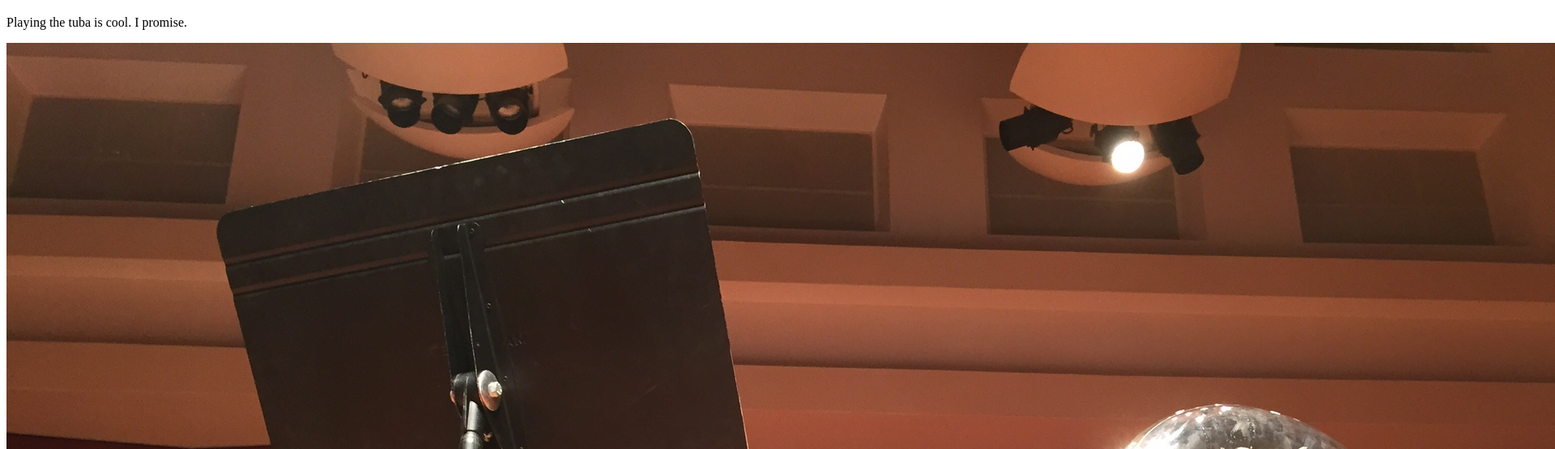
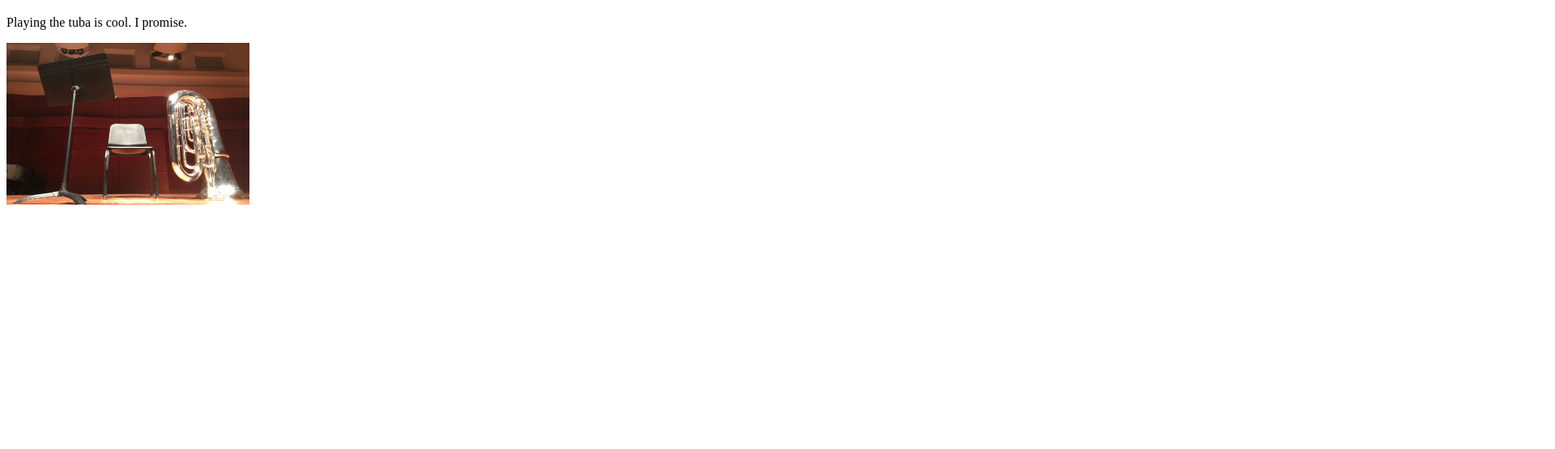
Before and after one commit to maximusunc/maximusunc.github.io, a plain HTML site: page index.html in a window 1280 px wide. Shown: the part 61-616 px from the top of the page at 81% size, 1920 px wide, since content can reach past the window. Drawn offline with Linux system fonts and the light colour scheme.

Commit message:
resized pic

```diff
--- a/assets/css/style.css
+++ b/assets/css/style.css
@@ -1,3 +1,4 @@
 img {
-	size: 50%;
+	height: 200px;
+	width: 300px;
 }
```
